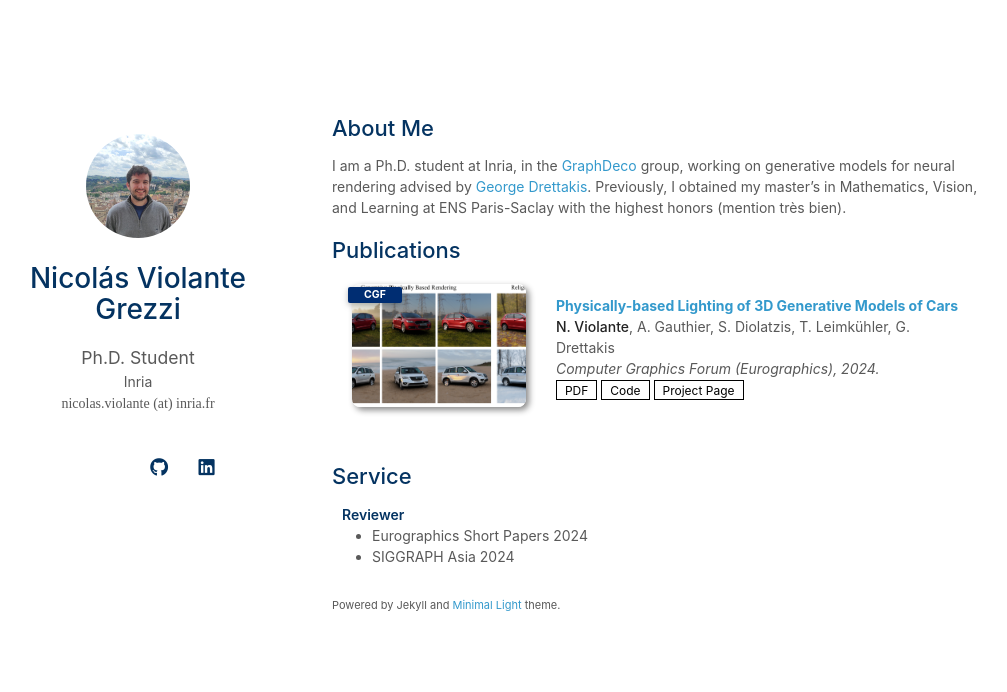
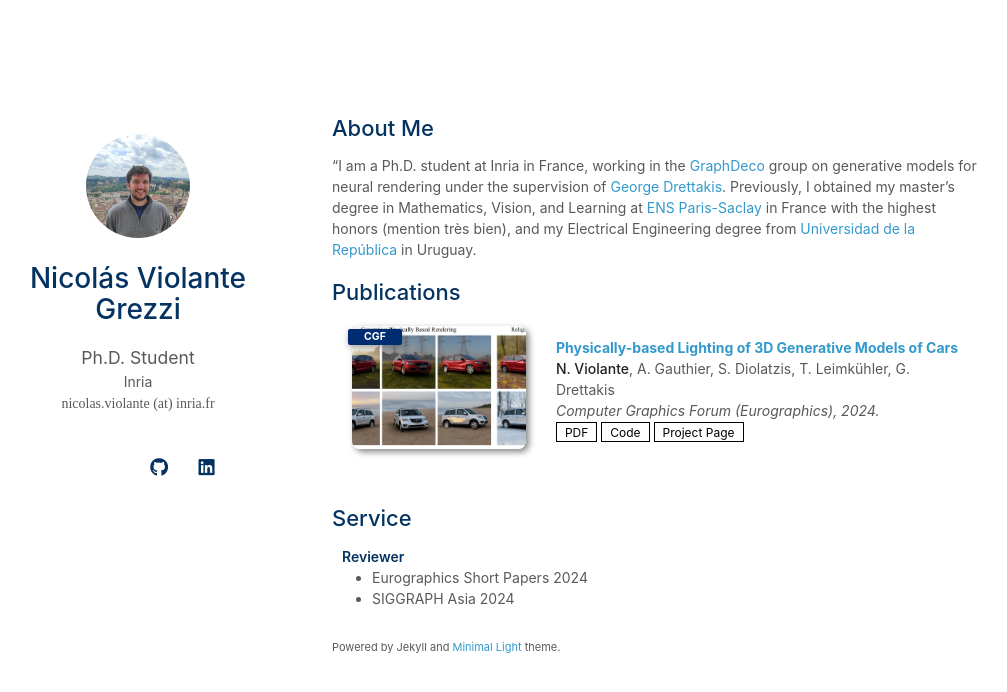
Before and after one commit to nviolante25/nviolante25.github.io, a Jekyll site: the page built from index.md, in a window 1280 px wide. Shown: the top 692 px of the page, without its empty margins (138-1145 px from the left). Built offline with Jekyll 4.4.1, drawn with Linux system fonts in a browser that asks for light colours; nearby versions of some CDN libraries; a style sheet for code colours, icons or effects is not loaded; our own code applies the rules of GitHub Pages for plain Markdown files.

Commit message:
[ADD] update

```diff
--- a/index.md
+++ b/index.md
@@ -4,7 +4,7 @@ layout: homepage
 
 ## About Me
 
-I am a Ph.D. student at Inria, in the <a href="https://team.inria.fr/graphdeco/">GraphDeco</a> group, working on generative models for neural rendering advised by <a href="https://www-sop.inria.fr/members/George.Drettakis/">George Drettakis</a>. Previously, I obtained my master's in Mathematics, Vision, and Learning at ENS Paris-Saclay with the highest honors (mention très bien).
+"I am a Ph.D. student at Inria in France, working in the <a href="https://team.inria.fr/graphdeco/">GraphDeco</a> group on generative models for neural rendering under the supervision of <a href="https://www-sop.inria.fr/members/George.Drettakis/">George Drettakis</a>. Previously, I obtained my master's degree in Mathematics, Vision, and Learning at <a href="https://www.master-mva.com">ENS Paris-Saclay</a> in France with the highest honors (mention très bien), and my Electrical Engineering degree from <a href="https://www.fing.edu.uy/">Universidad de la República</a> in Uruguay.
 
 
 {% include_relative _includes/publications.md %}
```
Also changed, not shown: 1 other file.
